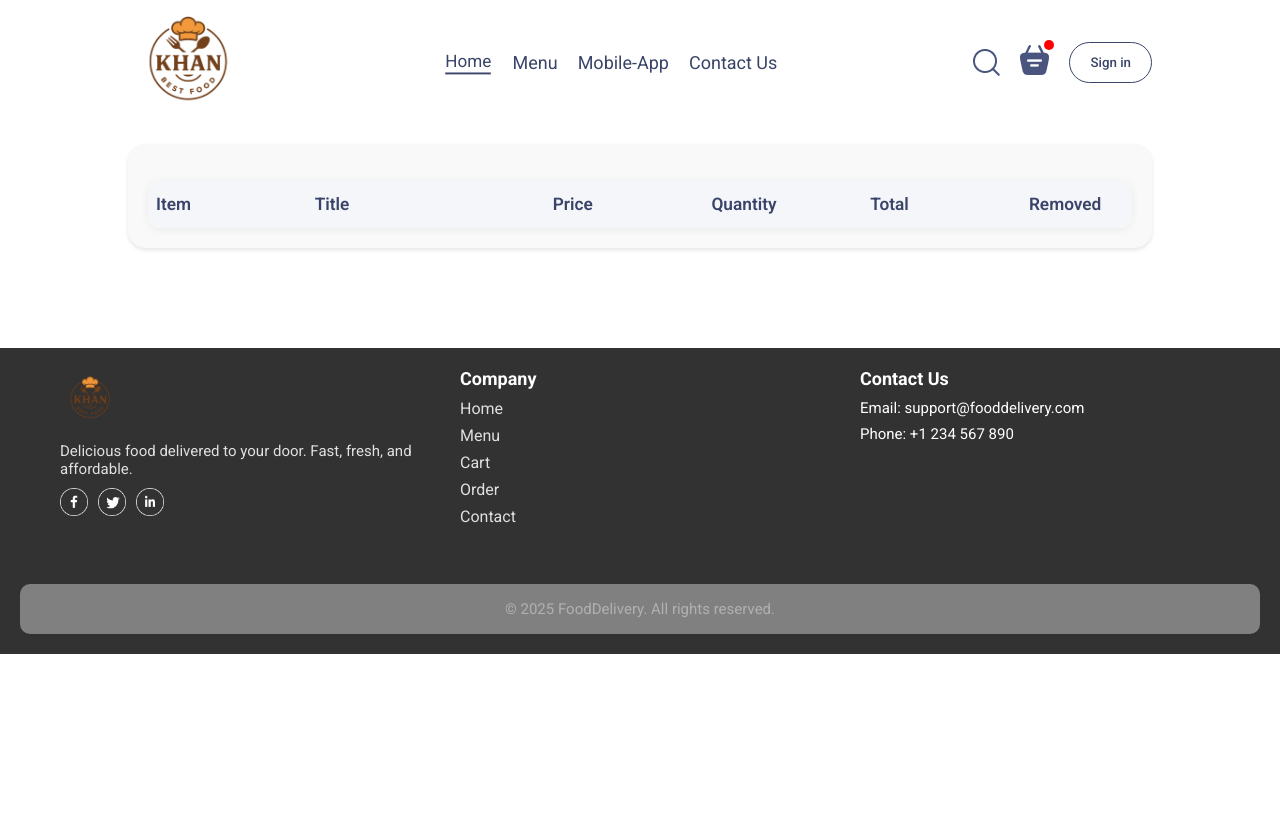
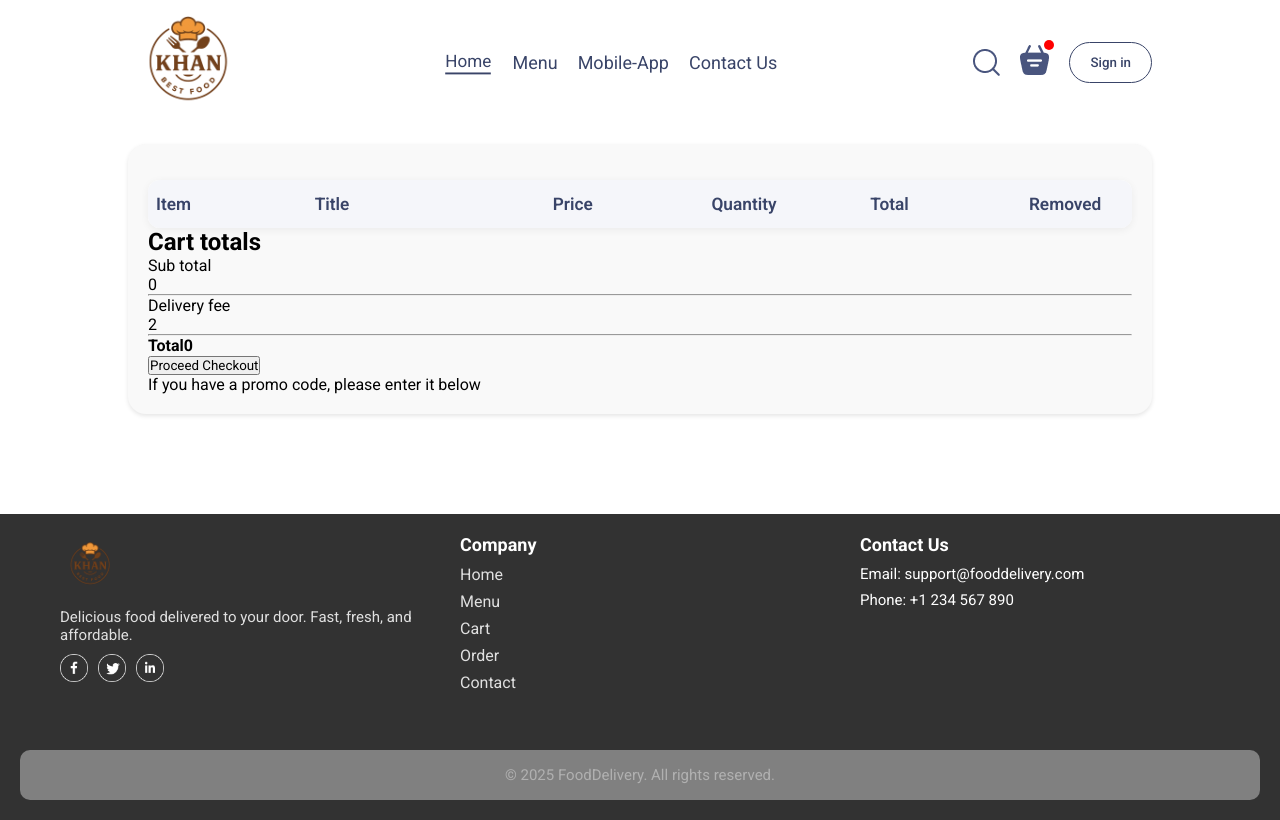
Before and after one commit to students44/fooddelivery, a React (Vite) app in the folder fooddelivery/: page /cart in a window 1280 px wide. Built offline with nearby package versions, Linux system fonts and the light colour scheme.

Commit message:
promocode start

```diff
--- a/fooddelivery/src/Pages/Cart/Cart.jsx
+++ b/fooddelivery/src/Pages/Cart/Cart.jsx
@@ -43,6 +43,43 @@ const Cart = () => {
           </tbody>
         </table>
       </div>
+
+      <div className='cart-bottom'>
+    <div className="cart-total">
+      <h2>Cart totals</h2>
+      <div>
+        <div className="cart-total-details">
+          <p>Sub total</p>
+          <p>{0}</p>
+        </div>
+        <hr />
+        <div className="cart-total-details">
+          <p>Delivery fee</p>
+          <p>{2}</p>
+        </div>
+        <hr />
+        <div className="cart-total-details">
+          <b>Total</b>
+          <b>{0}</b>
+        </div>
+
+
+      </div>
+    <button className='proceed-checkout'>Proceed Checkout</button>
+    </div>
+
+    <div className="cart-promoCode">
+      <div>
+        <p>
+          If you have a promo code, please enter it below
+
+        </p>
+        <div>
+
+        </div>
+      </div>
+    </div>
+      </div>
     </div>
   )
 }
```
